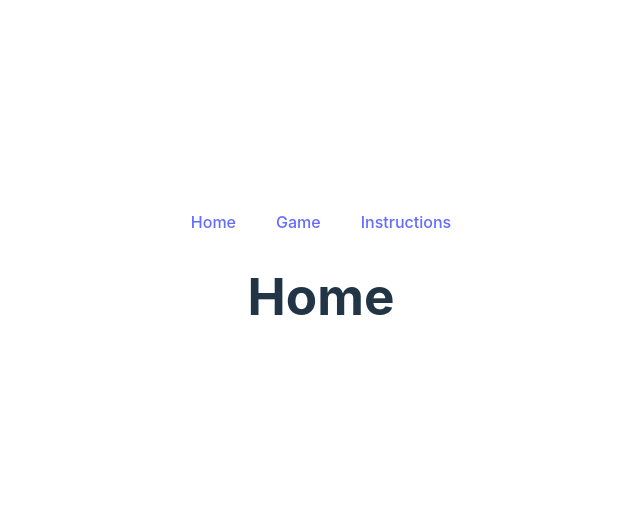
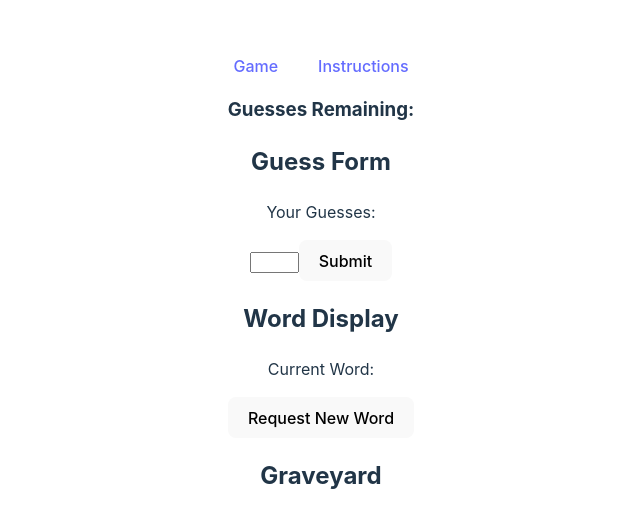
Before and after one commit to loulian444/react-hangman, a React (Vite) app: page / in a window 1280 px wide. Shown: the part 116-644 px from the top of the page, without its empty margins (319-959 px from the left). Built offline with nearby package versions, Linux system fonts and the light colour scheme; no server answers.

Commit message:
made changes to the game

```diff
--- a/src/App.jsx
+++ b/src/App.jsx
@@ -4,7 +4,6 @@ import Router from "./components/Router.jsx";
 import Navbar from "./components/Navbar.jsx";
 
 const App = () => {
-  const [currentWord, setCurrentWord] = useState("");
   const [displayArray, setDisplayArray] = useState([]);
   const [numRemainingGuesses, setNumRemainingGuesses] = useState(undefined);
   const [letterGraveyardList, setLetterGraveyardList] = useState([]);
--- a/src/components/Game.jsx
+++ b/src/components/Game.jsx
@@ -1,13 +1,51 @@
+import { useState, useEffect } from "react";
 import Graveyard from "./Graveyard.jsx";
 import GuessForm from "./GuessForm.jsx";
 import WordDisplay from "./WordDisplay.jsx";
 
 const Game = () => {
+  const [randomNumber, setRandomNumber] = useState(Math.random() * 3);
+  const wordLength = Math.floor(randomNumber) + 4;
+  const apiLink = `https://random-word-api.vercel.app/api?length=${wordLength}`;
+
+  const [currentWord, setCurrentWord] = useState(null);
+
+  const [guessedLetter, setGuessedLetter] = useState(``);
+
+  const [guessCollection, setGuessCollection] = useState([]);
+
+  useEffect(() => {
+    const newGuessCollection = [...guessCollection];
+    newGuessCollection.push(guessedLetter);
+    setGuessCollection(newGuessCollection)
+  }, [guessedLetter]);
+
+  console.log(guessCollection)
+
+  useEffect(() => {
+    const fetchWord = async () => {
+      try {
+        const response = await fetch(apiLink);
+        const data = await response.json();
+
+        setCurrentWord(data[0]);
+        setGuessCollection([])
+      } catch (error) {
+        console.log(error);
+      }
+    };
+
+    fetchWord();
+  }, [randomNumber]);
+
   return (
     <>
       <h3>Guesses Remaining:</h3>
-      <GuessForm />
-      <WordDisplay />
+      <GuessForm guessCollection={guessCollection} setGuessedLetter = {setGuessedLetter} />
+      <WordDisplay currentWord={currentWord} />
+      <button onClick={() => setRandomNumber(Math.random() * 3)}>
+        Request New Word
+      </button>
       <Graveyard />
     </>
   );
--- a/src/components/GuessForm.jsx
+++ b/src/components/GuessForm.jsx
@@ -1,11 +1,23 @@
 import { useState } from "react";
 
-const GuessForm = () => {
-  const [guessedLetter, setGuessedLetter] = useState(``);
+const GuessForm = ({ guessCollection, setGuessedLetter }) => {
+
+  const submitHandler = (event) => {
+    event.preventDefault();
+    setGuessedLetter(event.target.children[0].value);
+    event.target.reset()
+  };
 
   return (
     <>
       <h2>Guess Form</h2>
+      <p>Your Guesses: {guessCollection.map((guess) => {
+        return `${guess} `
+      })}</p>
+      <form onSubmit={submitHandler}>
+        <input type="text" size={3} pattern="[a-z]" maxLength={1} />
+        <button>Submit</button>
+      </form>
     </>
   );
 };
--- a/src/components/Home.jsx
+++ /dev/null
@@ -1,9 +0,0 @@
-const Home = () => {
-  return (
-    <>
-      <h1>Home</h1>
-    </>
-  );
-};
-
-export default Home;
--- a/src/components/Navbar.jsx
+++ b/src/components/Navbar.jsx
@@ -3,8 +3,7 @@ import { Link } from "react-router-dom";
 const Navbar = () => {
   return (
     <>
-      <Link to={"/"}>Home</Link>
-      <Link to={"/game"}>Game</Link>
+      <Link to={"/"}>Game</Link>
       <Link to={"/instructions"}>Instructions</Link>
     </>
   );
--- a/src/components/Router.jsx
+++ b/src/components/Router.jsx
@@ -1,5 +1,4 @@
 import Game from "./Game.jsx";
-import Home from "./Home.jsx";
 import Instructions from "./Instructions.jsx";
 import { Routes, Route } from "react-router-dom";
 
@@ -7,8 +6,7 @@ const Router = () => {
   return (
     <>
       <Routes>
-        <Route path="/" element={<Home />} />
-        <Route path="/game" element={<Game />} />
+        <Route path="/" element={<Game />} />
         <Route path="/instructions" element={<Instructions />} />
       </Routes>
     </>
--- a/src/components/WordDisplay.jsx
+++ b/src/components/WordDisplay.jsx
@@ -1,7 +1,8 @@
-const WordDisplay = () => {
+const WordDisplay = ({ currentWord }) => {
   return (
     <>
       <h2>Word Display</h2>
+      <p>Current Word: {currentWord}</p>
     </>
   );
 };
```
